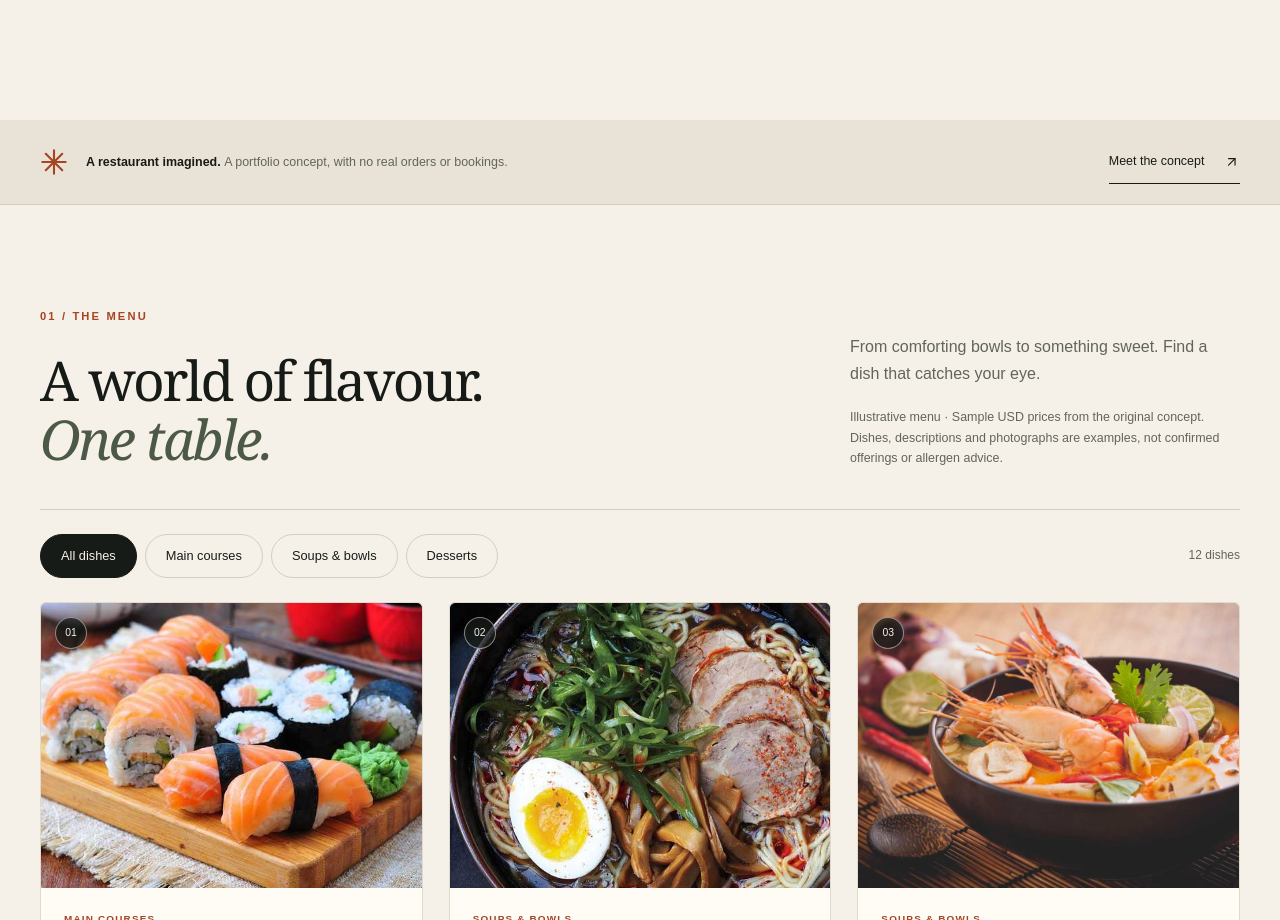
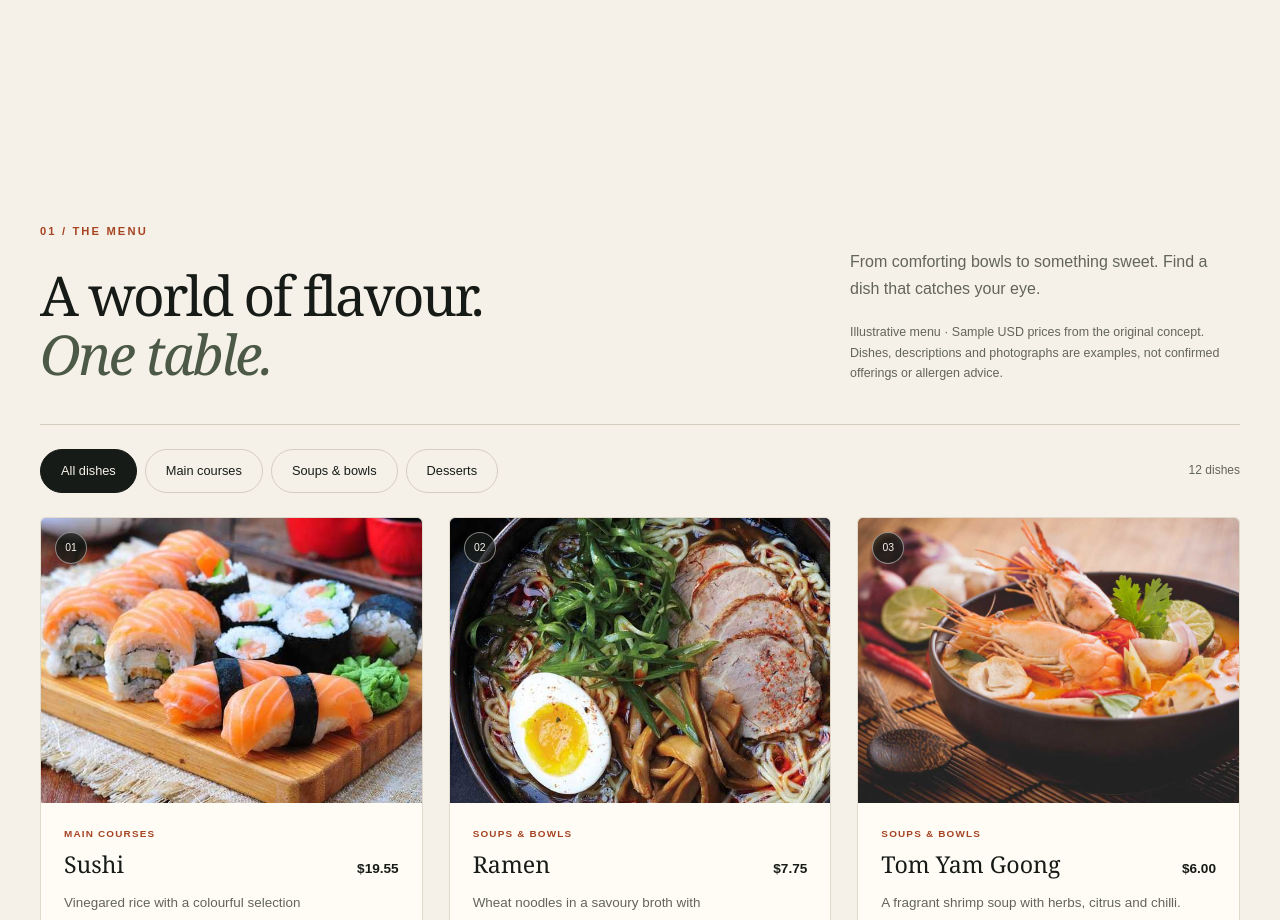
Before and after one commit to XtremeThaqi/Restaurant-App, a Next.js app: page / in a window 1280 px wide. Shown: the part 1720-2640 px from the top of the page. Built offline with nearby package versions, Linux system fonts and the light colour scheme.

Commit message:
Remove redundant concept announcement ribbon

```diff
--- a/src/app/page.tsx
+++ b/src/app/page.tsx
@@ -5,7 +5,6 @@ import About from "./components/About";
 import Visit from "./components/Visit";
 import Reservation from "./components/Reservation";
 import Footer from "./components/Footer";
-import Icon from "./components/Icon";
 export default function Page() {
-  return <><a className="skip-link" href="#main">Skip to content</a><Navbar /><main id="main" tabIndex={-1}><div id="top" /><Hero /><div className="concept-ribbon"><div className="container"><Icon name="asterisk" className="ribbon-symbol" /><p>A restaurant imagined. <span>A portfolio concept, with no real orders or bookings.</span></p><a href="#story">Meet the concept <Icon name="arrow-up-right" /></a></div></div><Food /><About /><Visit /><Reservation /></main><Footer /></>;
+  return <><a className="skip-link" href="#main">Skip to content</a><Navbar /><main id="main" tabIndex={-1}><div id="top" /><Hero /><Food /><About /><Visit /><Reservation /></main><Footer /></>;
 }
```
